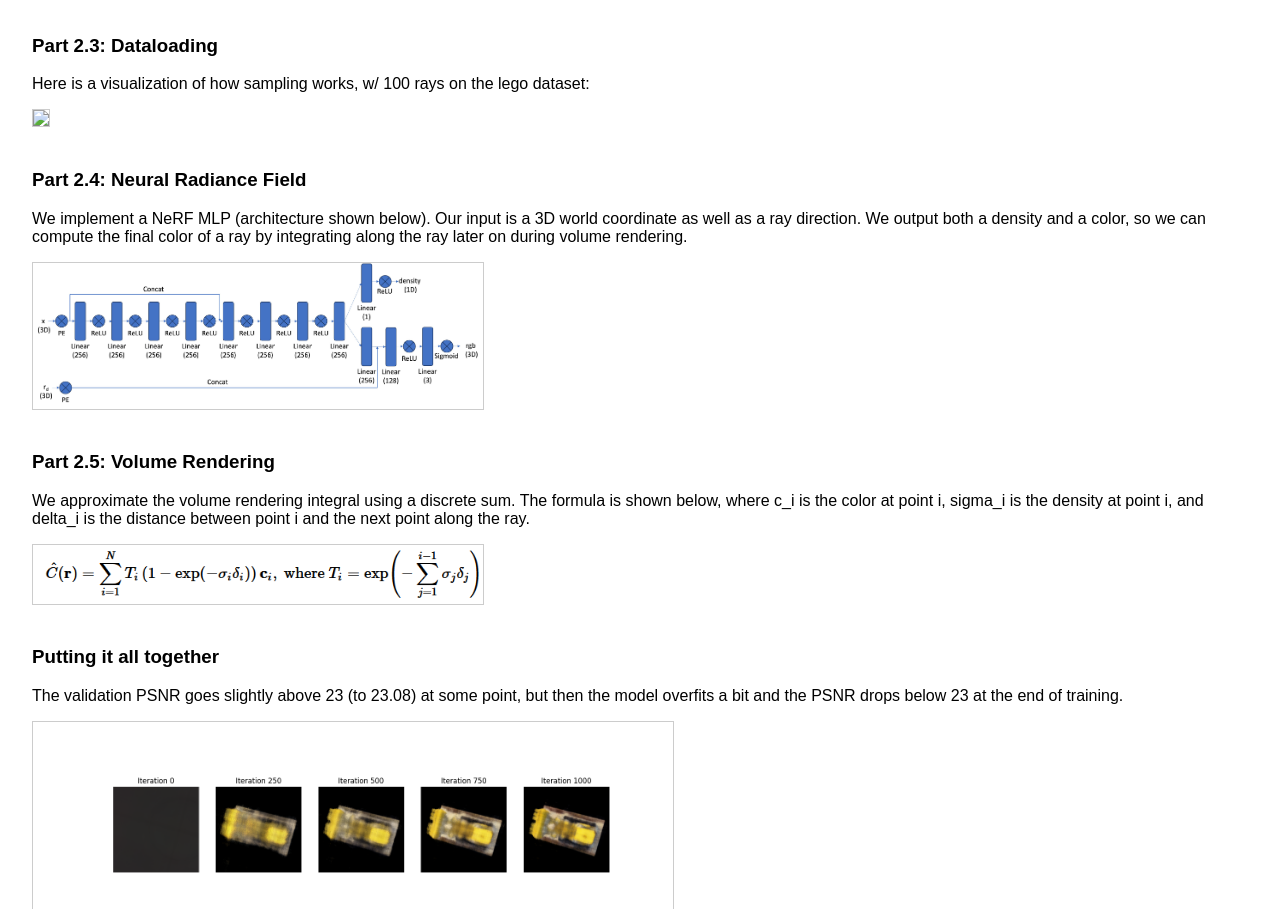
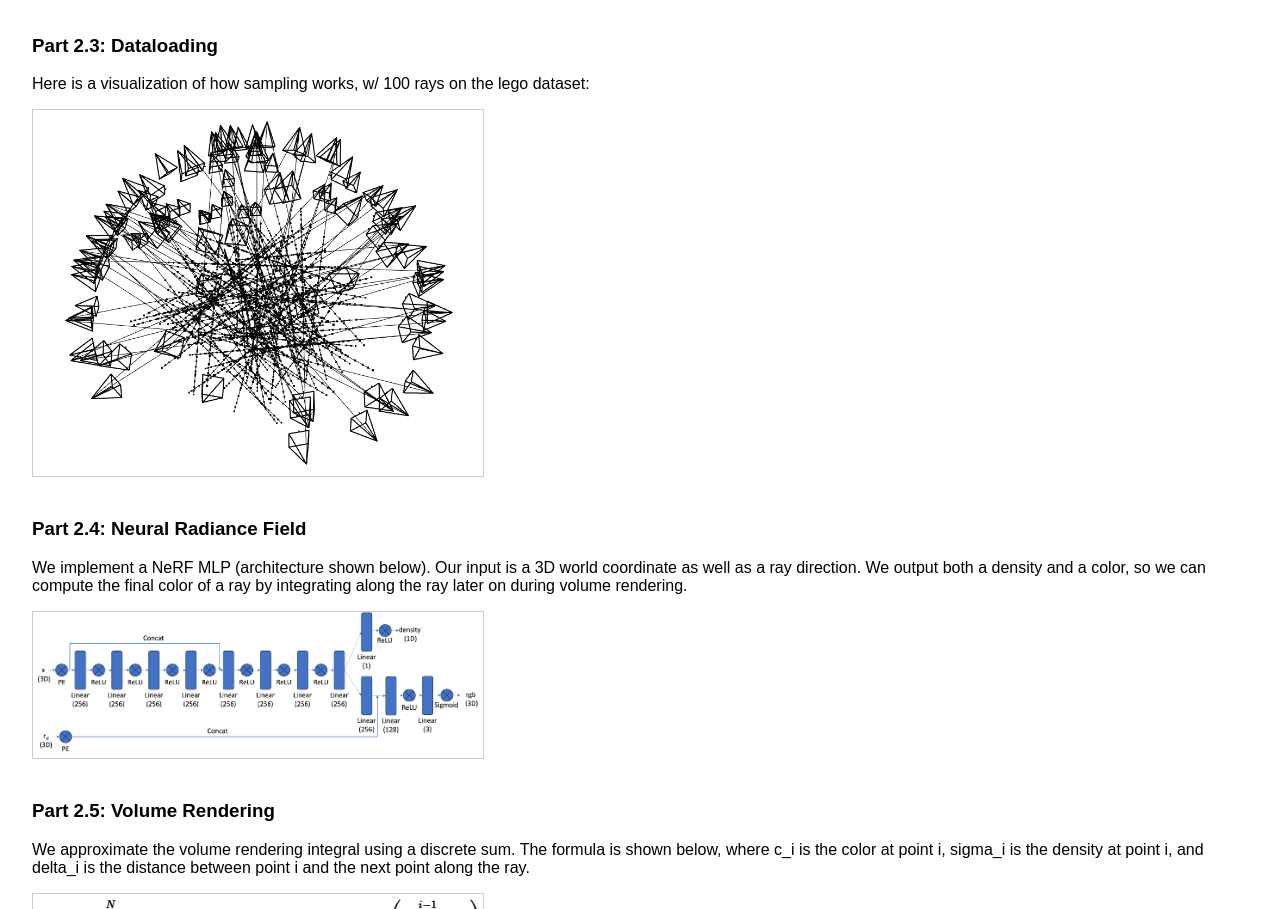
Before and after one commit to Gymhgy/cs180, a plain HTML site: page 4/index.html in a window 1280 px wide. Shown: the part 3060-3969 px from the top of the page. Drawn offline with Linux system fonts and the light colour scheme.

Commit message:
fix lego viser

```diff
--- a/4/index.html
+++ b/4/index.html
@@ -87,7 +87,7 @@
     Here is a visualization of how sampling works, w/ 100 rays on the lego dataset:
   </p>
 
-  <img src="out/2/lego_viser.png" class="med-pic">
+  <img src="out/lego_viser.png" class="med-pic">
 
 
   <h3>Part 2.4: Neural Radiance Field</h3>
```
Also changed, not shown: 2 other files.
